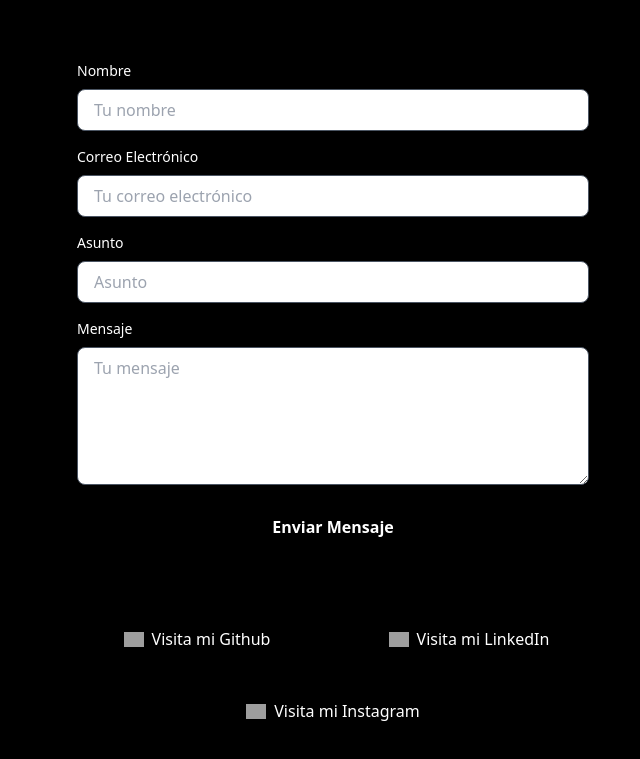
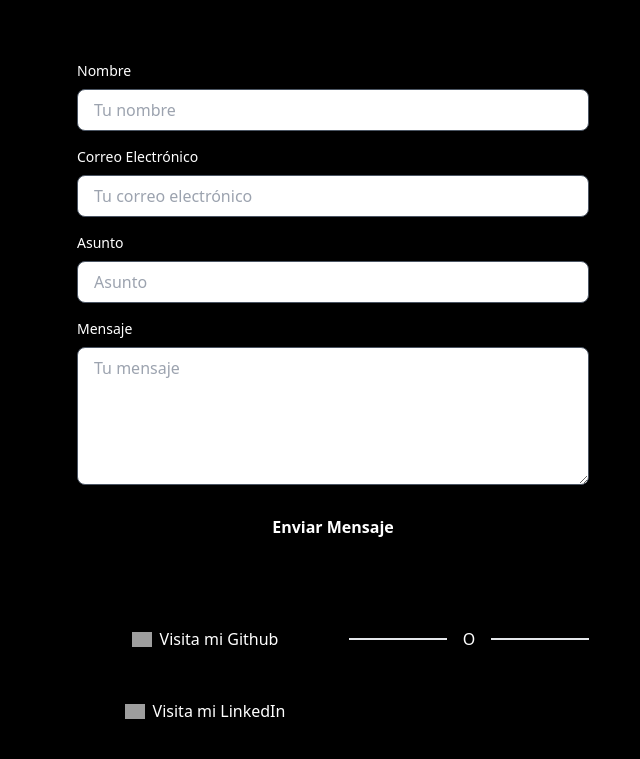
Before and after one commit to FraanMartin/Portafolio, a plain HTML site: page index.html in a window 1280 px wide. Shown: the part 2174-2933 px from the top of the page, without its empty margins (307-947 px from the left). Drawn offline with nearby package versions, Linux system fonts and the light colour scheme; grey boxes are pictures that could not be loaded; a web font is replaced by a local one.

Commit message:
se suben cambios

```diff
--- a/index.html
+++ b/index.html
@@ -218,7 +218,7 @@
                     </form>
                     <!-- Fin del formulario de contacto -->
 
-                    <div id="social" class="flex flex-wrap justify-center gap-4">
+                    <div id="social" class="flex flex-wrap justify-between gap-4 px-6">
                         <!-- Botón GitHub -->
                         <a rel="noopener" target="_blank" href="https://github.com/FraanMartin"
                             class="dark:bg-neutral-950 rounded-lg p-4 w-64 flex items-center gap-2 text-white justify-center hover:dark:bg-neutral-900">
@@ -229,21 +229,18 @@
                         </a>
 
                         <!-- Botón LinkedIn -->
+
+                        <div class="flex flex-col relative flex-1 items-center justify-center">
+                            <span class="bg-black z-10 px-4">O</span>
+                            <div class="absolute w-full border border-1-white"></div>
+                        </div>
+                        <!-- Botón Instagram -->
                         <a rel="noopener" target="_blank" href="https://www.linkedin.com/in/francisco-martin-rumi/"
                             class="dark:bg-neutral-950 rounded-lg p-4 w-64 flex items-center gap-2 text-white justify-center hover:dark:bg-neutral-900">
                             <img class="hover:scale-105 transition duration-300 ease-in-out"
                                 src="https://ucarecdn.com/95eebb9c-85cf-4d12-942f-3c40d7044dc6/linkedin.svg" width="20px"
                                 height="20px" alt="LinkedIn" />
                             <span class="text-center">Visita mi LinkedIn</span>
-                        </a>
-
-                        <!-- Botón Instagram -->
-                        <a rel="noopener" target="_blank" href="https://www.instagram.com/fraan_m04"
-                            class="dark:bg-neutral-950 rounded-lg p-4 w-64 flex items-center gap-2 text-white justify-center hover:dark:bg-neutral-900">
-                            <img class="hover:scale-105 transition duration-300 ease-in-out"
-                                src="https://upload.wikimedia.org/wikipedia/commons/a/a5/Instagram_icon.png" width="20px"
-                                height="20px" alt="Instagram" />
-                            <span class="text-center">Visita mi Instagram</span>
                         </a>
                     </div>
 
```
